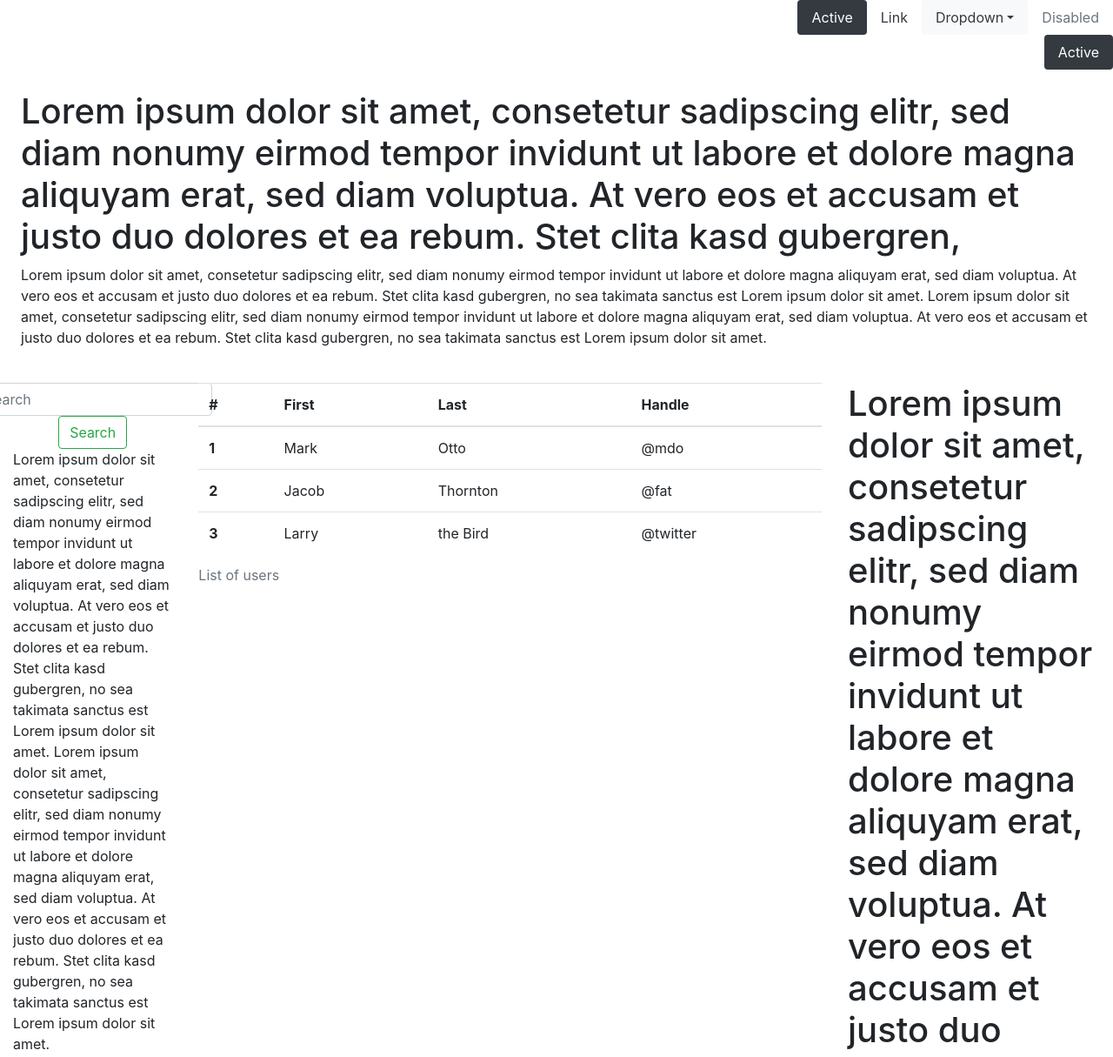
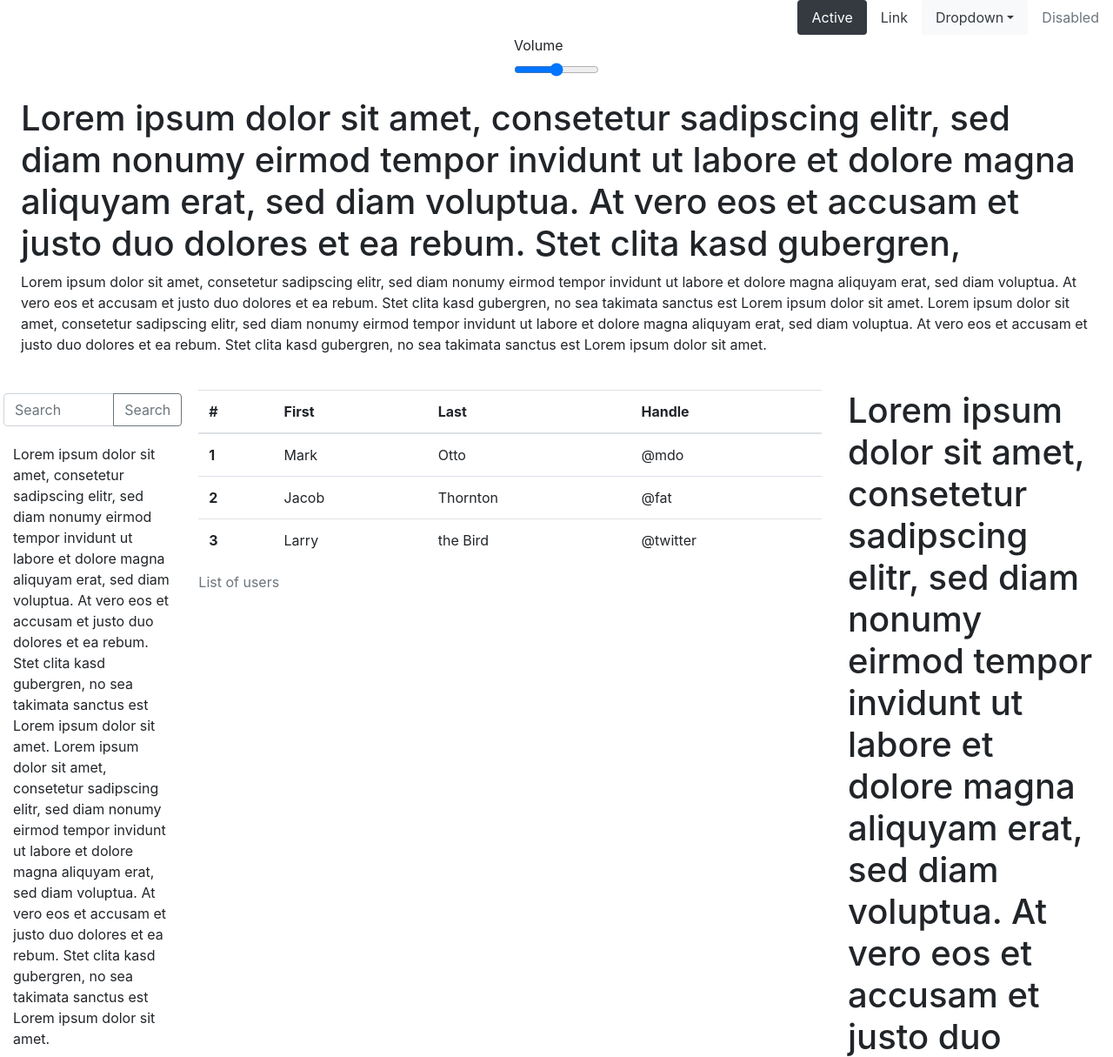
Before and after one commit to decaun/easy-python-study, a Flask app: page / in a window 1280 px wide. Shown: the top 1215 px of the page at 87% size. Run offline with Flask 2, Linux system fonts and the light colour scheme; some libraries are stand-ins or nearby versions.

Commit message:
search fix

```diff
--- a/flask/proj_1/templates/layout.html
+++ b/flask/proj_1/templates/layout.html
@@ -16,7 +16,7 @@
     {% endif %}
 </head>
 <body>
-    <div class="d-flex flex-column">
+    <div class="d-flex flex-column align-self-end">
         <ul class="nav justify-content-end nav-pills">
             <li class="nav-item">
                 <a class="nav-link active text-white bg-dark" href="#">Active</a>
@@ -38,15 +38,14 @@
                   <a class="nav-link disabled" href="#" tabindex="-1" aria-disabled="true">Disabled</a>
                 </li>
         </ul>
-        <ul class="nav justify-content-end nav-pills">
-            <li class="nav-item">
-                <a class="nav-link active text-white bg-dark" href="#">Active</a>
-            </li>
-        </ul>
+        <div class="container" style="width: 10%;">
+            <label for="formControlRange">Volume</label>
+            <input type="range" class="form-control-range w-3" id="formControlRange">
+        </div>
     </div>
 
     <div class="d-flex align-items-center justify-content-center p-4">
-        <div class="d-flex flex-column">
+        <div class="d-flex flex-column ">
             <h1>Lorem ipsum dolor sit amet, consetetur sadipscing elitr, sed diam nonumy eirmod tempor invidunt ut labore et dolore magna aliquyam erat, sed diam voluptua. At vero eos et accusam et justo duo dolores et ea rebum. Stet clita kasd gubergren,</h1>
             <p>Lorem ipsum dolor sit amet, consetetur sadipscing elitr, sed diam nonumy eirmod tempor invidunt ut labore et dolore magna aliquyam erat, sed diam voluptua. At vero eos et accusam et justo duo dolores et ea rebum. Stet clita kasd gubergren, no sea takimata sanctus est Lorem ipsum dolor sit amet. Lorem ipsum dolor sit amet, consetetur sadipscing elitr, sed diam nonumy eirmod tempor invidunt ut labore et dolore magna aliquyam erat, sed diam voluptua. At vero eos et accusam et justo duo dolores et ea rebum. Stet clita kasd gubergren, no sea takimata sanctus est Lorem ipsum dolor sit amet.</p>
         </div>
@@ -59,8 +58,12 @@
                 <div class="d-flex flex-column">
                     <div class="row justify-content-center">
                         <form  class="form-inline my-2 my-lg-0 justify-content-center ">
-                            <input class="form-control w-65 d-inline-block" type="text" placeholder="Search">
-                            <button class="btn btn-outline-success w-35 d-inline-block text-sm-left" type="submit">Search</button>
+                            <div class="input-group mb-3 p-1">
+                                <input type="text" class="form-control" placeholder="Search" aria-label="Search" aria-describedby="button-addon2">
+                                    <div class="input-group-append">
+                                        <button class="btn btn-outline-secondary" type="submit" id="button-addon2">Search</button>
+                                    </div>
+                            </div>
                         </form>
                     </div>
                     <p>Lorem ipsum dolor sit amet, consetetur sadipscing elitr, sed diam nonumy eirmod tempor invidunt ut labore et dolore magna aliquyam erat, sed diam voluptua. At vero eos et accusam et justo duo dolores et ea rebum. Stet clita kasd gubergren, no sea takimata sanctus est Lorem ipsum dolor sit amet. Lorem ipsum dolor sit amet, consetetur sadipscing elitr, sed diam nonumy eirmod tempor invidunt ut labore et dolore magna aliquyam erat, sed diam voluptua. At vero eos et accusam et justo duo dolores et ea rebum. Stet clita kasd gubergren, no sea takimata sanctus est Lorem ipsum dolor sit amet.</p>
```
